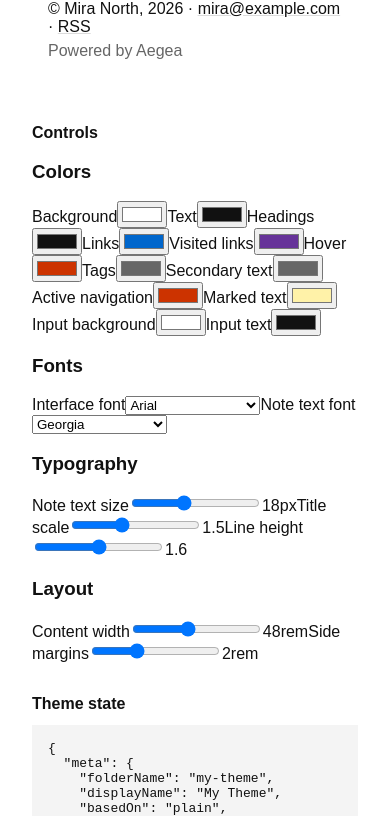
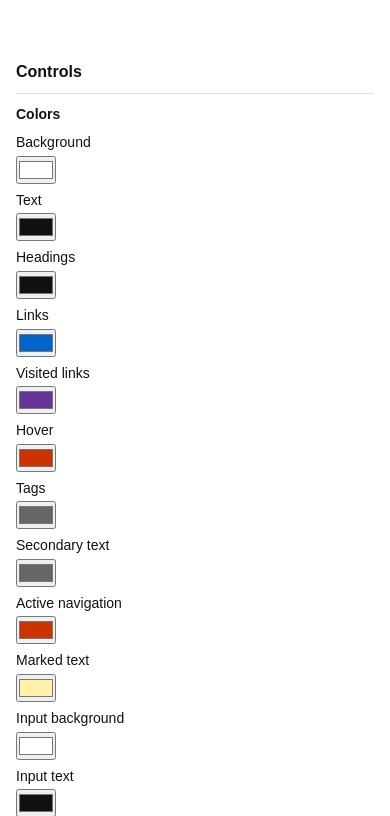
Before and after one commit to hvab/Selecta, a Vue app: page / in a window 390 px wide. Shown: the part 968-1784 px from the top of the page. Built offline with nearby package versions, Linux system fonts and the light colour scheme.

Commit message:
style responsive controls panel

```diff
--- a/src/components/ThemeControls.vue
+++ b/src/components/ThemeControls.vue
@@ -160,11 +160,12 @@ function getNumericValue(control, value) {
 
 <template>
   <div class="theme-controls">
-    <div>
+    <div class="control-group">
       <h3>Colors</h3>
-      <label v-for="control in colorControls" :key="control.key">
-        <span>{{ control.label }}</span>
+      <label v-for="control in colorControls" :key="control.key" class="control-row">
+        <span class="control-label">{{ control.label }}</span>
         <input
+          class="color-control"
           type="color"
           :value="palette[control.key]"
           @input="emit('update:palette-field', control.key, $event.target.value)"
@@ -172,11 +173,12 @@ function getNumericValue(control, value) {
       </label>
     </div>
 
-    <div>
+    <div class="control-group">
       <h3>Fonts</h3>
-      <label v-for="control in fontControls" :key="control.key">
-        <span>{{ control.label }}</span>
+      <label v-for="control in fontControls" :key="control.key" class="control-row">
+        <span class="control-label">{{ control.label }}</span>
         <select
+          class="select-control"
           :value="typography[control.key]"
           @change="emit('update:typography-field', control.key, $event.target.value)"
         >
@@ -187,11 +189,12 @@ function getNumericValue(control, value) {
       </label>
     </div>
 
-    <div>
+    <div class="control-group">
       <h3>Typography</h3>
-      <label v-for="control in typographyControls" :key="control.key">
-        <span>{{ control.label }}</span>
+      <label v-for="control in typographyControls" :key="control.key" class="control-row">
+        <span class="control-label">{{ control.label }}</span>
         <input
+          class="range-control"
           type="range"
           :min="control.min"
           :max="control.max"
@@ -199,15 +202,18 @@ function getNumericValue(control, value) {
           :value="getControlValue(control, typography[control.key])"
           @input="emit('update:typography-field', control.key, getNumericValue(control, $event.target.value))"
         />
-        <output>{{ typography[control.key] }}{{ control.unit && control.unit !== 'px' ? control.unit : '' }}</output>
+        <output class="control-value">
+          {{ typography[control.key] }}{{ control.unit && control.unit !== 'px' ? control.unit : '' }}
+        </output>
       </label>
     </div>
 
-    <div>
+    <div class="control-group">
       <h3>Layout</h3>
-      <label v-for="control in layoutControls" :key="control.key">
-        <span>{{ control.label }}</span>
+      <label v-for="control in layoutControls" :key="control.key" class="control-row">
+        <span class="control-label">{{ control.label }}</span>
         <input
+          class="range-control"
           type="range"
           :min="control.min"
           :max="control.max"
@@ -215,7 +221,7 @@ function getNumericValue(control, value) {
           :value="getControlValue(control, layout[control.key])"
           @input="emit('update:layout-field', control.key, getNumericValue(control, $event.target.value))"
         />
-        <output>{{ layout[control.key] }}</output>
+        <output class="control-value">{{ layout[control.key] }}</output>
       </label>
     </div>
   </div>
--- a/src/style.css
+++ b/src/style.css
@@ -37,9 +37,78 @@ h2 {
   font-size: 1rem;
 }
 
+h3 {
+  margin: 0 0 0.75rem;
+  font-size: 0.875rem;
+}
+
 pre {
   padding: 1rem;
   margin: 0;
   overflow-x: auto;
   background: #f4f4f4;
 }
+
+.theme-controls {
+  display: grid;
+  grid-template-columns: repeat(auto-fit, minmax(16rem, 1fr));
+  gap: 1rem;
+}
+
+.control-group {
+  padding-top: 0.75rem;
+  border-top: 1px solid #ddd;
+}
+
+.control-row {
+  display: grid;
+  grid-template-columns: minmax(7rem, 1fr) minmax(0, 10rem) 3.5rem;
+  gap: 0.75rem;
+  align-items: center;
+  min-height: 2rem;
+  font-size: 0.875rem;
+}
+
+.control-row + .control-row {
+  margin-top: 0.5rem;
+}
+
+.control-label {
+  min-width: 0;
+}
+
+.color-control {
+  width: 2.5rem;
+  height: 1.75rem;
+  padding: 0;
+}
+
+.select-control,
+.range-control {
+  width: 100%;
+  min-width: 0;
+}
+
+.select-control {
+  font: inherit;
+}
+
+.control-value {
+  font-size: 0.8125rem;
+  text-align: right;
+}
+
+@media (max-width: 40rem) {
+  .app {
+    padding: 1rem;
+  }
+
+  .control-row {
+    grid-template-columns: minmax(0, 1fr);
+    gap: 0.35rem;
+  }
+
+  .control-value {
+    text-align: left;
+  }
+}
```
Also changed, not shown: 1 other file (tests, documents, lock files or other folders).
